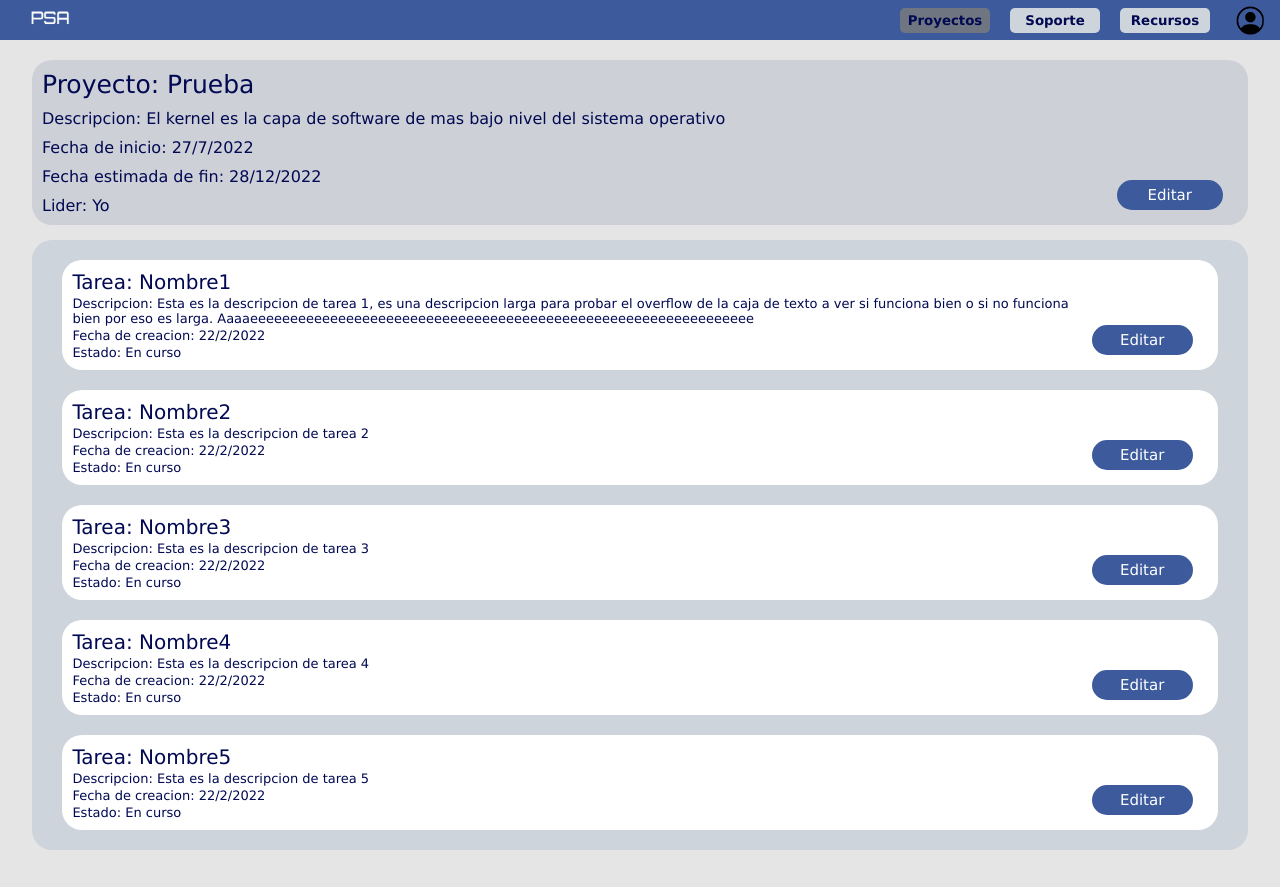
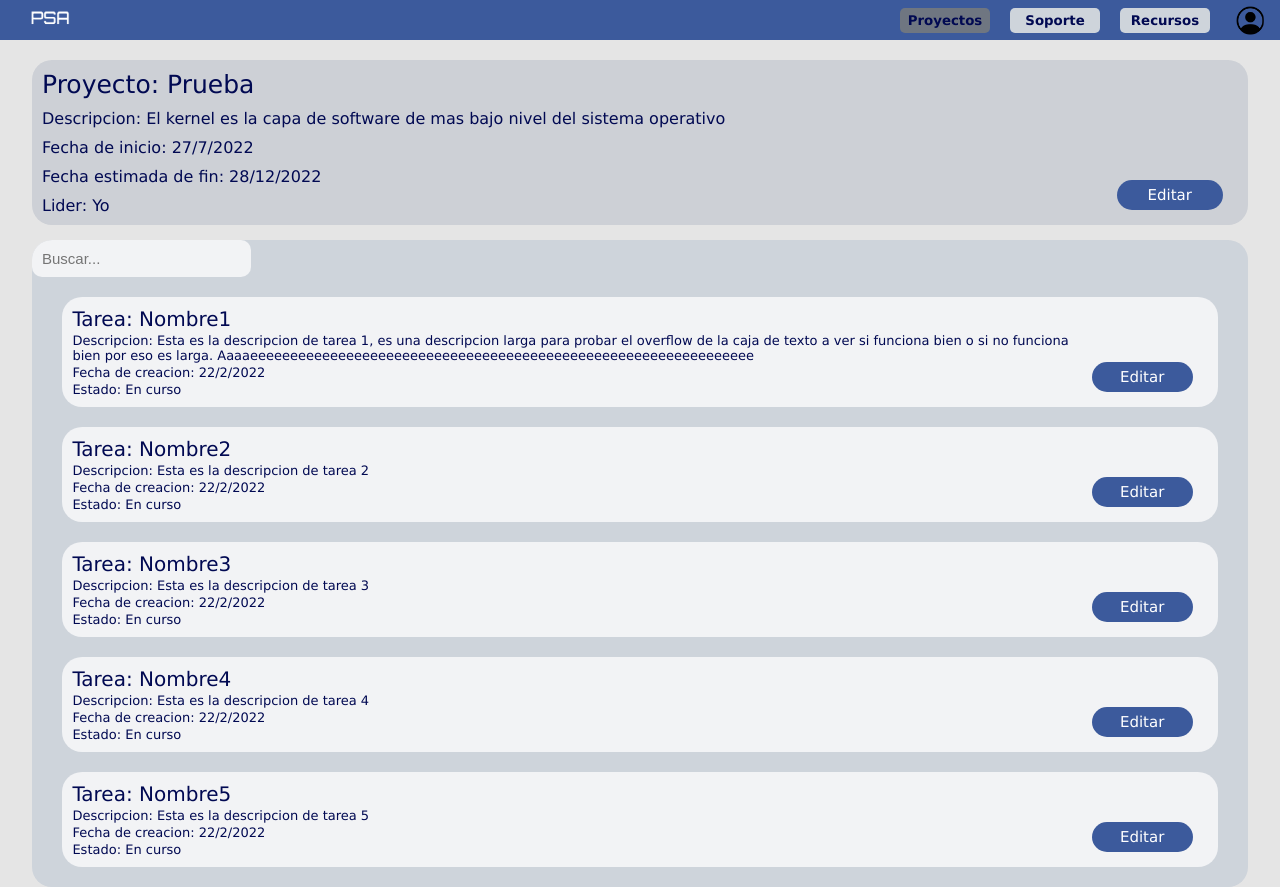
Before and after one commit to AgussAndrade/Tribu_2_aninfo_1c_2022, a React (Create React App) app in the folder psa/: page /projects/id in a window 1280 px wide. Before the commit the page ends 850 px from the top, so only its background shows below. Built offline with nearby package versions, Linux system fonts and the light colour scheme.

Commit message:
avanzo con el Modal

```diff
--- a/psa/src/components/Modal/index.js
+++ b/psa/src/components/Modal/index.js
@@ -1,6 +1,8 @@
 import React from "react";
 import { useNavigate } from "react-router-dom";
-import { ModalContainer, Overlay } from "./styled";
+import { GenericButton } from "../GenericButton";
+import { ButtonContainer, ModalContainer, Overlay, TextContainer, Title, TitleContainer } from "./styled";
+import { colors } from "../../utils/colors";
 
 export const Modal = (props) => {
   const { open, onClose } = props;
@@ -10,10 +12,30 @@ export const Modal = (props) => {
   return (
     <Overlay>
     <ModalContainer>
-      <p>Esto es soporte</p>
-      <button onClick={() => navigate(-1)}>Volver</button>
-      <button onClick={onClose}>Cerrar pop up</button>
+      <TitleContainer>
+        <Title>
+        Editar proyecto
+        </Title>
+      </TitleContainer>
+      <TextContainer>
+        otro
+      </TextContainer>
+      <ButtonContainer>
+        {/* <GenericButton>
+          name={"Editar"}
+          color = {colors.gre2}
+          onClick={onClose}
+        </GenericButton>
+        <GenericButton>
+          name={"Editar"}
+          color = {colors.gre2}
+          onClick={onClose}
+        </GenericButton> */}
+        <button onClick={() => navigate(-1)}>Volver</button>
+        <button onClick={onClose}>Cerrar pop up</button>
+      </ButtonContainer>
     </ModalContainer>
+
     </Overlay>
   );
 };
--- a/psa/src/components/Modal/styled.js
+++ b/psa/src/components/Modal/styled.js
@@ -7,10 +7,43 @@ export const ModalContainer = styled.div`
   top: 50%;
   left: 50%;
   transform: translate(-50%, -50%);
-  padding: 50px;
   z-index: 1000;
+  height: 500px;
+  width: 400px;
+  min-height: 400px;
+  min-width: 300px;
   background-color: ${colors.lightGrey};
+  border-radius: 15px;
+  overflow: hidden;
 `;
+
+export const TitleContainer = styled.div`
+  width: 100%;
+  height: 10%;
+  background-color: ${colors.lightBlue};
+  display: flex;
+  justify-content: center;
+  align-items: center;
+`
+
+export const Title = styled.p`
+  font-size: 18px;
+  color: ${colors.white};
+`
+
+export const TextContainer = styled.div`
+  width: 100%;
+  height: 80%;
+  background-color: ${colors.lightGrey};
+  display: flex;
+`
+
+export const ButtonContainer = styled.div`
+  width: 100%;
+  height: 10%;
+  justify-content: flex-end;
+  display: flex;
+`
 
 
 export const Overlay = styled.div`
--- a/psa/src/screens/Project/styled.js
+++ b/psa/src/screens/Project/styled.js
@@ -88,22 +88,20 @@ export const ButtonNewProyect = styled.div`
     width: 15%;
     height: 50%;
     display: flex;
-    /* flex-direction: column; */
     font-family: "Verdana";
-    /* align-self: flex-end; */
     padding-right: 50px;
     min-width: fit-content;
 
 `
-export const InfoProjectContainer = styled.div`
-    height: 35%;
-    display: flex;
-    width: 15%;
-    min-width: fit-content;
-    align-self: flex-end;
-    padding-bottom:15px;
-    padding-right: 25px;
-    margin-left: 10px;
+// export const InfoProjectContainer = styled.div`
+//     height: 35%;
+//     display: flex;
+//     width: 15%;
+//     min-width: fit-content;
+//     align-self: flex-end;
+//     padding-bottom:15px;
+//     padding-right: 25px;
+//     margin-left: 10px;
 
 
-`
+// `
--- a/psa/src/screens/ProjectDescription/components/TaskCard/styled.js
+++ b/psa/src/screens/ProjectDescription/components/TaskCard/styled.js
@@ -39,7 +39,6 @@ export const EditProjectContainer = styled.div`
     display: flex;
     width: 10%;
     min-width: fit-content;
-
     align-self: flex-end;
     padding-bottom:15px;
     padding-right: 25px;
@@ -49,7 +48,7 @@ export const CardContainer = styled.div`
     width: 95%;
     height: 100%;
     display: flex;
-    background-color: white;
+    background-color: ${colors.white};
     border-radius: 20px;
     margin-top: 20px;
 `
--- a/psa/src/screens/ProjectDescription/index.js
+++ b/psa/src/screens/ProjectDescription/index.js
@@ -1,14 +1,15 @@
 import React, { useState } from "react";
 import { useNavigate } from "react-router-dom";
-import { PrincipalContainer, BodyContainer, TaskContainer } from "./styled";
+import { PrincipalContainer, BodyContainer, TaskContainer, InputContainer, Input } from "./styled";
 import { ProjectCard } from "./components/ProjectCard";
 import { TopBar } from "../../components/TopBar";
 import { TaskCard } from "./components/TaskCard";
 import { Modal } from "../../components/Modal";
 
+
 export const ProjectDescription = () => {
   const [showModal, setShowModal] = useState(false);
-
+	const [searchTerm, setSerchTerm] = useState("");
   const proyecto = {
     nombre: "Nombre1",
     descripcion: "Esta es la descripcion1",
@@ -47,7 +48,14 @@ export const ProjectDescription = () => {
   };
 
   const TaskCards = () => {
-    return proyecto.tareas.map((tarea) => (
+    return proyecto.tareas.filter((val) => {
+			if (searchTerm == "") return val;
+			else if (
+				val.nombre.toLocaleLowerCase().includes(searchTerm.toLowerCase())
+			)
+				return val;
+		})
+			.map((tarea) => (
       <TaskCard
         nombreTarea={tarea.nombre}
         descripcionTarea={tarea.descripcion}
@@ -78,7 +86,16 @@ export const ProjectDescription = () => {
           }
         />
         <TaskContainer>
-            <TaskCards/>
+				<InputContainer>
+				<Input
+            type="text"
+            placeholder="Buscar..."
+            onChange={(event) => {
+              setSerchTerm(event.target.value);
+            }}
+          />
+				</InputContainer>
+          <TaskCards/>
         </TaskContainer>
       </BodyContainer>
     </PrincipalContainer>
--- a/psa/src/screens/ProjectDescription/styled.js
+++ b/psa/src/screens/ProjectDescription/styled.js
@@ -9,6 +9,7 @@ export const PrincipalContainer = styled.div`
     flex-direction: column;
     font-family: "Verdana";
     background-color: ${colors.backgroundGrey};
+
 `
 
 
@@ -33,4 +34,18 @@ export const TaskContainer = styled.div`
     margin-top: 15px;
     background-color: ${colors.lightGrey};
     padding-bottom: 20px;
+		overflow-y: scroll;
 `
+export const InputContainer = styled.div`
+	width: 100%;
+    height: 50%;
+    display: flex;
+`
+
+export const Input = styled.input`
+  font-size: 15px;
+  border-radius: 10px;
+	border: none;
+	padding: 10px;
+	background-color: ${colors.white};
+`
--- a/psa/src/utils/colors.js
+++ b/psa/src/utils/colors.js
@@ -6,7 +6,8 @@ export const colors = {
     strongGrey:'#6f7681',
     backgroundGrey: '#E5E5E5',
     blue: '#010952',
-    lightBlue2: '#9391ff',
+    lightBlue2: '#7f8dd5',
     lightGrey2: '#cdd0d6',
-    red: '#e81313'
+    red: '#e81313',
+    white: '#f2f3f5'
 }
```
